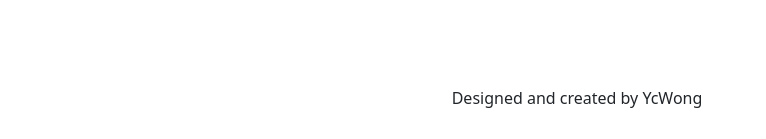
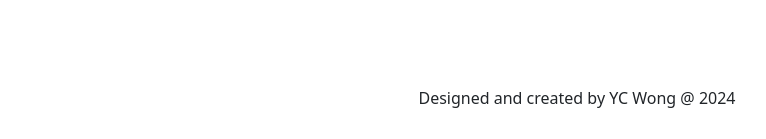
Before and after one commit to WongYC-66/odin-blog-api-clientAdmin, a React (Vite) app: page / in a window 1280 px wide. Shown: the part 658-797 px from the top of the page, without its empty margins (63-829 px from the left). Built offline with nearby package versions, Linux system fonts and the light colour scheme; no server answers.

Commit message:
fix post.content formatting and update readme with pic

```diff
--- a/package.json
+++ b/package.json
@@ -1,5 +1,5 @@
 {
-  "name": "my-react-app",
+  "name": "odin-blog-api-clientadmin",
   "private": true,
   "version": "0.0.0",
   "type": "module",
--- a/src/App.jsx
+++ b/src/App.jsx
@@ -89,7 +89,7 @@ function App() {
       {/* Footer */}
 
       <footer className='text-center m-3 p-3'>
-        Designed and created by YcWong
+        Designed and created by YC Wong @ 2024
       </footer>
 
     </div >
--- a/src/BlogPreviewCard.jsx
+++ b/src/BlogPreviewCard.jsx
@@ -40,10 +40,10 @@ export default function BlogPreviewCard(props) {
             {toShow &&
                 < div className="card my-4" >
                     <div className="card-body">
-                        <h5 className="card-title">{post.title}</h5>
+                        <h2 className="card-title">{post.title}</h2>
                         <h6 className="card-subtitle mb-2 text-body-secondary">{fmtTime(post.timestamp)}</h6>
 
-                        <p className="card-text text-truncate">{post.contents}</p>
+                        <p className="card-text text-truncate" dangerouslySetInnerHTML={{__html: post.contents}}></p>
 
                         <button type="button" className="btn btn-primary card-link" onClick={() => editButtonClick(post._id)}>Edit</button>
                         <button type="button" className="btn btn-danger card-link" onClick={deleteButtonClick}>Delete</button>
```
Also changed, not shown: blog.png (added), 1 other file (tests, documents, lock files or other folders).
